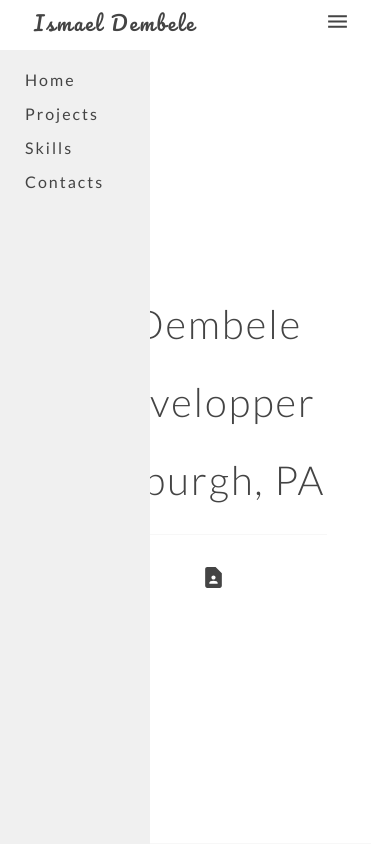
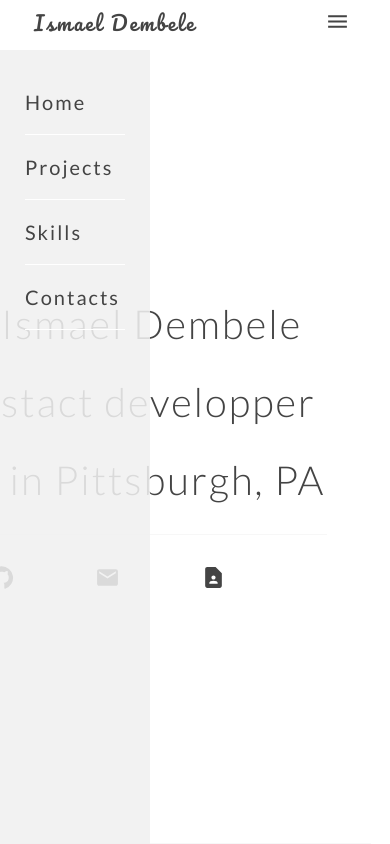
Before and after one commit to IsmaelDembele/portfolio-v3, a Next.js app: page / in a window 390 px wide. Both pictures are taken after a click on the item 337 px from the left and 25 px from the top of the page. Shown: the top 844 px of the page. Built offline with nearby package versions, Linux system fonts and the light colour scheme.

Commit message:
mobile drawer

```diff
--- a/pages/index.tsx
+++ b/pages/index.tsx
@@ -16,7 +16,7 @@ const Home: NextPage = () => {
 
   useEffect(() => {
     !matchesTabPort && setDrawer(false);
-  }, [matchesTabPort]);
+  }, [matchesTabPort, setDrawer]);
 
   return (
     <div onClick={() => toggleDrawer()}>
--- a/styles/drawer.module.scss
+++ b/styles/drawer.module.scss
@@ -3,9 +3,9 @@
   top: 5rem;
   left: 0;
   width: 15rem;
-  height: calc(100vh - 5rem) ;
+  height: calc(100vh - 5rem);
   z-index: 100;
-  background-color: #f0f0f0;
+  background-color: #f0f0f0de;
   padding-top: 2rem;
 
   display: flex;
@@ -14,8 +14,10 @@
 
   &--item {
     cursor: pointer;
+    font-size: 2rem;
     width: 10rem;
-    padding-bottom: 1.5rem;
+    padding: 2rem 0;
     letter-spacing: 2px;
+    border-bottom: 1px solid #fff;
   }
 }
```
